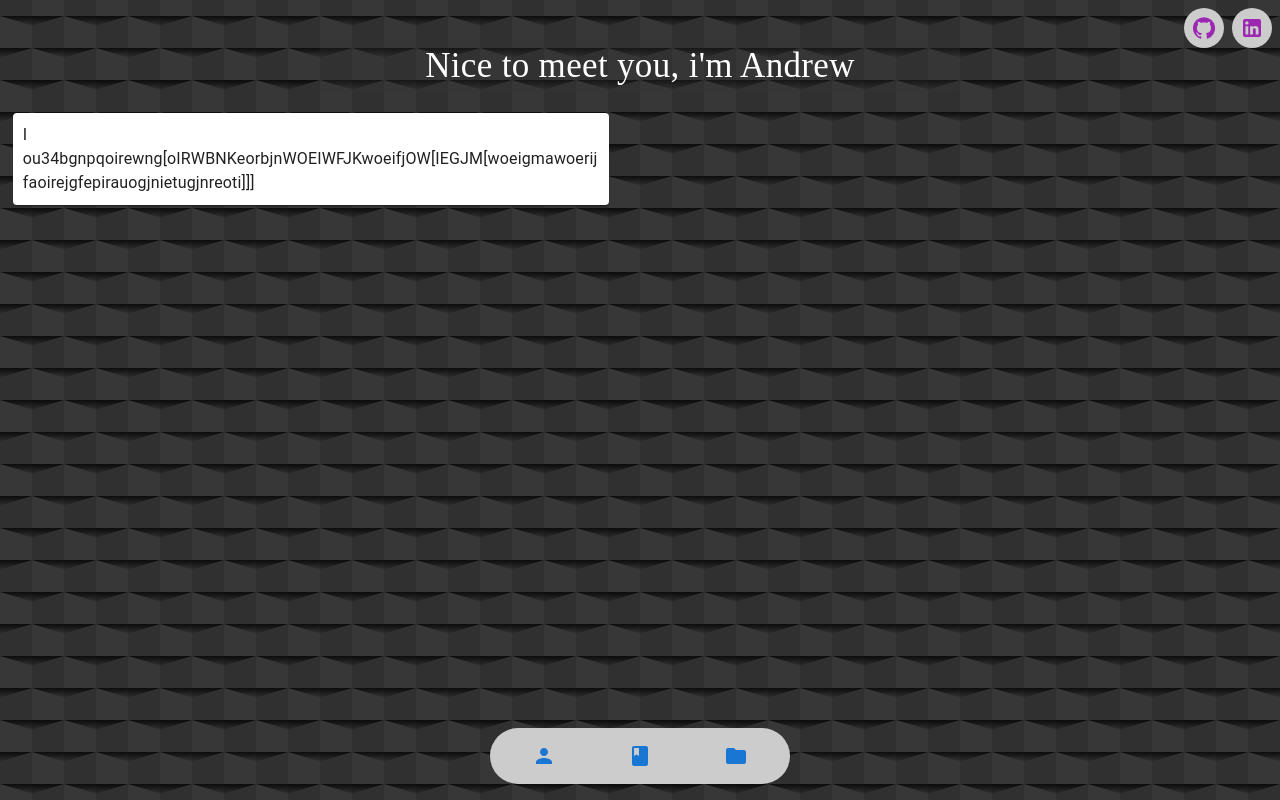
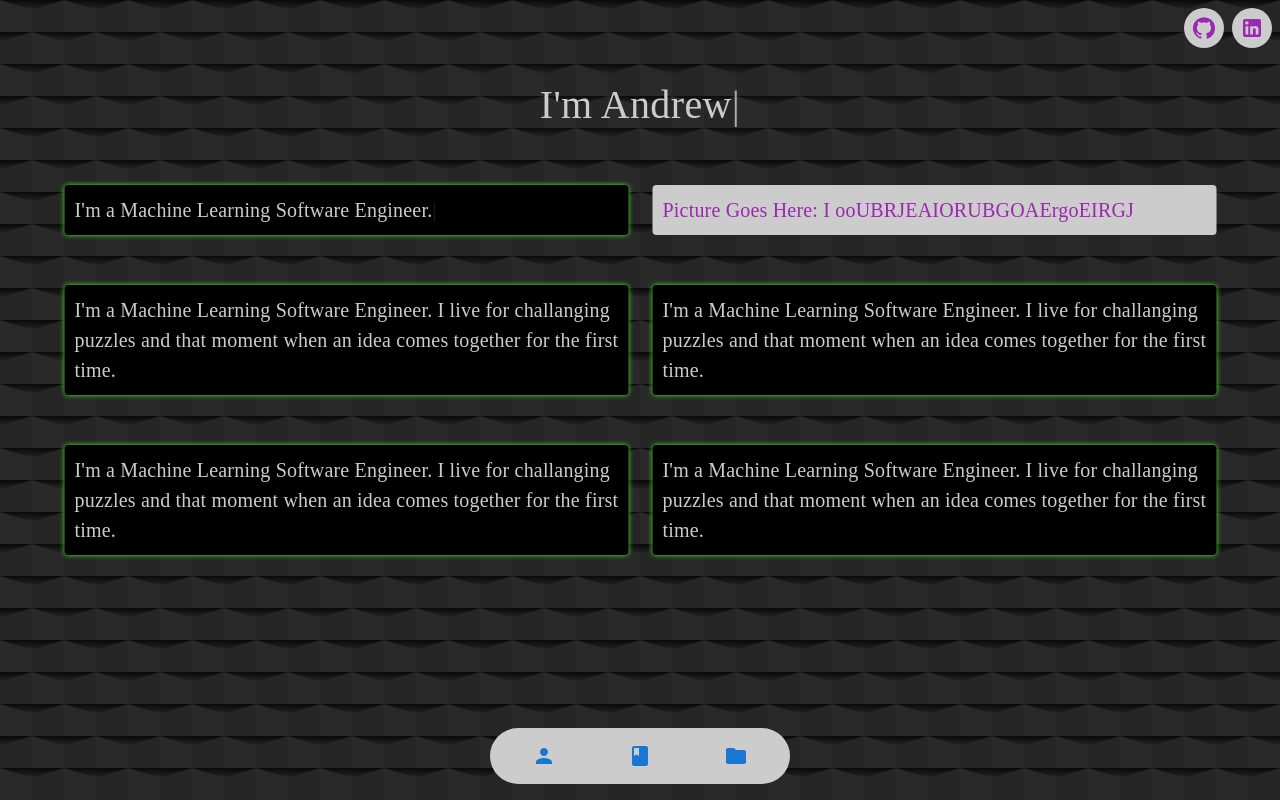
Before and after one commit to aceniccola/webportfolio, a React (Create React App) app: page / in a window 1280 px wide. Shown: the top 800 px of the page. Built offline with nearby package versions, Linux system fonts and the light colour scheme; a web font is replaced by a local one.

Commit message:
java script typing animation

```diff
--- a/package.json
+++ b/package.json
@@ -5,6 +5,10 @@
   "dependencies": {
     "@emotion/react": "^11.11.1",
     "@emotion/styled": "^11.11.0",
+    "@fontsource-variable/source-code-pro": "^5.0.16",
+    "@fontsource/monofett": "^5.0.17",
+    "@fontsource/preahvihear": "^5.0.17",
+    "@fontsource/press-start-2p": "^5.0.17",
     "@mui/icons-material": "^5.14.18",
     "@mui/material": "^5.14.18",
     "@testing-library/jest-dom": "^5.17.0",
@@ -13,7 +17,9 @@
     "react": "^18.2.0",
     "react-dom": "^18.2.0",
     "react-router-dom": "^6.20.0",
+    "react-router-hash-link": "^2.4.3",
     "react-scripts": "^5.0.1",
+    "typed.js": "^2.1.0",
     "web-vitals": "^2.1.4"
   },
   "scripts": {
--- a/src/App.js
+++ b/src/App.js
@@ -14,11 +14,11 @@ import background from './static/background.svg';
 function App() {
   const backgroundImageStyle = {
     backgroundImage: `url(${background})`,
-    backgroundSize: '5%',
+    backgroundSize: '5%', // Cover the entire viewport
     backgroundPosition: 'center',
     backgroundRepeat: 'repeat',
     backgroundAttachment: 'fixed',
-    height: '100vh',
+    height: '400vh',
     overflowY: 'auto',
   };
 
--- a/src/components/guidebar.js
+++ b/src/components/guidebar.js
@@ -3,7 +3,8 @@ import { Stack, IconButton, BottomNavigation, BottomNavigationAction } from '@mu
 import PersonIcon from '@mui/icons-material/Person';
 import BookIcon from '@mui/icons-material/Book';
 import FolderIcon from '@mui/icons-material/Folder';
-
+import Intro from './intro';
+import { Link }  from 'react-router-dom';
 
 function GuideBar(){
     return (
@@ -26,17 +27,23 @@ function GuideBar(){
           alignItems="center" // Vertically center the items
         >
             {/* about me */}
-            <IconButton>
+            <IconButton
+            component={Link}
+            to="#intro">
                 <PersonIcon color='primary'/>
             </IconButton>
 
             {/* skills */}
-            <IconButton>
+            <IconButton
+            component={Link}
+            to="#skills">
                 <BookIcon color='primary'/>
             </IconButton>
 
             {/* portfolio */}
-            <IconButton>
+            <IconButton
+            component={Link}
+            to="#portfolio">
                 <FolderIcon color='primary'/>
             </IconButton>
             </Stack>
--- a/src/components/intro.js
+++ b/src/components/intro.js
@@ -1,24 +1,124 @@
 import * as React from "react";
-import {Paper, Typography} from '@mui/material';
+import Typed from "typed.js";
+import {Paper, Typography, Stack} from '@mui/material';
+// Supports weights 200-900
+import '@fontsource-variable/source-code-pro';
+// // Supports weights 200-900
+import '@fontsource/monofett';
+// // Supports weights 200-900
+import '@fontsource/preahvihear';
 
 function Intro(){
+    // Create reference to store the DOM element containing the animation
+    const el = React.useRef(null);
+
+    React.useEffect(() => {
+        var typed = new Typed(el.current, {
+            strings: ["Welcome", "I'm Andrew"],
+            typeSpeed: 10,
+            startDelay: 750,
+            backSpeed: 20,
+            backDelay:3000,
+            cursorChar:'|',
+            loop: true,
+
+          });
+
+        return () => {
+        // Destroy Typed instance during cleanup to stop animation
+        typed.destroy();
+        };
+    }, []);
+
+    // Create reference to store the DOM element containing the animation
+    const b1el = React.useRef(null);
+
+    React.useEffect(() => {
+        var typed = new Typed(b1el.current, {
+            strings: ["I'm a Machine Learning Software Engineer.",
+            "I live for challanging puzzles and that moment when an idea comes together for the first time."],
+            typeSpeed: 1,
+            startDelay: 750,
+            backSpeed: 10,
+            backDelay:6000,
+            cursorChar:'|',
+            loop: true,
+
+            });
+
+        return () => {
+        // Destroy Typed instance during cleanup to stop animation
+        typed.destroy();
+        };
+    }, []);
     return (
-        <div style={{ position: 'absolute', top: '40px', width: '50%', left: '50%', transform: 'translateX(-50%)' }}>
+        <div style={{ position: 'absolute', top: '75px'}} id='intro' >
           {/* Add margin-top to create space */}
-          <Paper elevation = '0' sx={{backgroundColor:'rgba(55, 55, 55, 0.25)'}}>
-          <Typography align='center' sx={{ fontSize: 35,top: '10px', color: '#fff' , fontFamily: 'Futura'}}>
-              Nice to meet you, i'm Andrew
+          <Paper elevation = '100' sx={{backgroundColor:'rgba(55, 55, 55, 0.05)', width:'50%', transform: 'translateX(50%)'}}>
+          <Typography align='center' sx={{ fontSize: 40,top: '10px', color:'#CCCCCC', fontFamily: 'source-code-pro'}} >
+              <span ref={el}/>
           </Typography>
           </Paper>
-          <div style={{ marginTop: '20px', marginLeft: '-48%', width: '90%' }}>
+          <Stack direction = 'row' alignItems="baseline" justifyContent='space-between ' spacing={3} style={{ marginTop: '50px', width: '90%', }} sx={{transform: 'translateX(5.60%)'}}>
 
-            <Paper sx={{ width: '100%', padding: '10px' }}>
+            <Paper elevation='100' sx={{ width: '100%', padding: '10px', backgroundColor:'#000', boxShadow: '0 0 5px rgba(74, 246, 38, 0.99)'}}>
               {/* Adjust padding as needed */}
-              <Typography style={{ overflowWrap: 'break-word' }}>
-                I ou34bgnpqoirewng[oIRWBNKeorbjnWOEIWFJKwoeifjOW[IEGJM[woeigmawoerijfaoirejgfepirauogjnietugjnreoti]]]
+              <Typography style={{ overflowWrap: 'break-word' }} color='#CCCCCC' sx={{fontFamily:'source-code-pro', fontSize:20}}>
+                <span ref={b1el}/>
+                {/* My current fixation revolves around deep reinforcement learning.
+                Something I have  */}
               </Typography>
             </Paper>
-          </div>
+            <Paper elevation='100' sx = {{padding: '10px', width:'100%', backgroundColor:'#CCCCCC'}} >
+            <Typography style={{ overflowWrap: 'break-word' }} color='secondary' sx={{fontFamily:'source-code-pro', fontSize:20}}>
+                Picture Goes Here: I ooUBRJEAIORUBGOAErgoEIRGJ
+              </Typography>
+            </Paper>
+          </Stack>
+
+          <Stack direction = 'row' alignItems="baseline" justifyContent='space-between ' spacing={3} style={{ marginTop: '50px', width: '90%', }} sx={{transform: 'translateX(5.60%)'}}>
+
+            <Paper elevation='100' sx={{ width: '100%', padding: '10px', backgroundColor:'#000', boxShadow: '0 0 5px rgba(74, 246, 38, 0.99)'}}>
+                {/* Adjust padding as needed */}
+                <Typography style={{ overflowWrap: 'break-word' }} color='#CCCCCC' sx={{fontFamily:'source-code-pro', fontSize:20}}>
+                    I'm a Machine Learning Software Engineer.
+                    I live for challanging puzzles and that moment when an idea comes together for the first time.
+                    {/* My current fixation revolves around deep reinforcement learning.
+                    Something I have  */}
+                </Typography>
+            </Paper>
+            <Paper elevation='100' sx={{ width: '100%', padding: '10px', backgroundColor:'#000', boxShadow: '0 0 5px rgba(74, 246, 38, 0.99)'}}>
+                {/* Adjust padding as needed */}
+                <Typography style={{ overflowWrap: 'break-word' }} color='#CCCCCC' sx={{fontFamily:'source-code-pro', fontSize:20}}>
+                    I'm a Machine Learning Software Engineer.
+                    I live for challanging puzzles and that moment when an idea comes together for the first time.
+                    {/* My current fixation revolves around deep reinforcement learning.
+                    Something I have  */}
+                </Typography>
+            </Paper>
+          </Stack>
+          <Stack direction = 'row' alignItems="baseline" justifyContent='space-between ' spacing={3} style={{ marginTop: '50px', width: '90%', }} sx={{transform: 'translateX(5.60%)'}}>
+
+            <Paper elevation='100' sx={{ width: '100%', padding: '10px', backgroundColor:'#000', boxShadow: '0 0 5px rgba(74, 246, 38, 0.99)'}}>
+                {/* Adjust padding as needed */}
+                <Typography style={{ overflowWrap: 'break-word' }} color='#CCCCCC' sx={{fontFamily:'source-code-pro', fontSize:20}}>
+                    I'm a Machine Learning Software Engineer.
+                    I live for challanging puzzles and that moment when an idea comes together for the first time.
+                    {/* My current fixation revolves around deep reinforcement learning.
+                    Something I have  */}
+                </Typography>
+            </Paper>
+            <Paper elevation='100' sx={{ width: '100%', padding: '10px', backgroundColor:'#000', boxShadow: '0 0 5px rgba(74, 246, 38, 0.99)'}}>
+                {/* Adjust padding as needed */}
+                <Typography style={{ overflowWrap: 'break-word' }} color='#CCCCCC' sx={{fontFamily:'source-code-pro', fontSize:20}}>
+                    I'm a Machine Learning Software Engineer.
+                    I live for challanging puzzles and that moment when an idea comes together for the first time.
+                    {/* My current fixation revolves around deep reinforcement learning.
+                    Something I have  */}
+                </Typography>
+            </Paper>
+          </Stack>
+
         </div>
       );
     };
--- a/src/components/skills.js
+++ b/src/components/skills.js
@@ -0,0 +1,20 @@
+import * as React from "react";
+import {Paper, Typography, Stack} from '@mui/material';
+
+function Skills(){
+    return (
+        <Stack>
+            {/* Skills that I can teach */}
+            <Paper>
+                <Typography></Typography>
+            </Paper>
+
+            {/* Skills that I am learning */}
+            <Paper>
+                <Typography></Typography>
+            </Paper>
+        </Stack>
+    )
+
+}
+export default Skills;
```
Also changed, not shown: src/components/experiances.js (deleted), src/static/background.svg, 1 other file (tests, documents, lock files or other folders).
